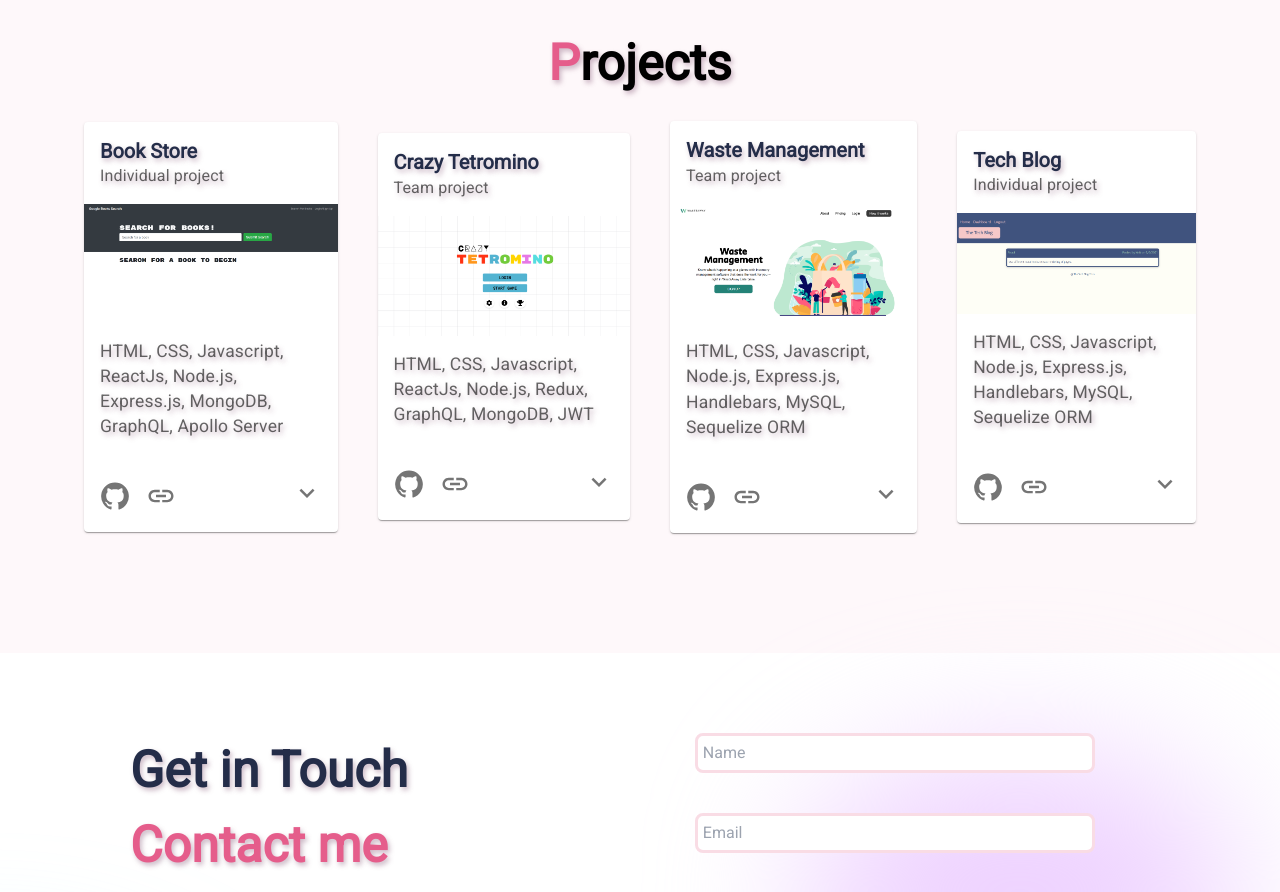
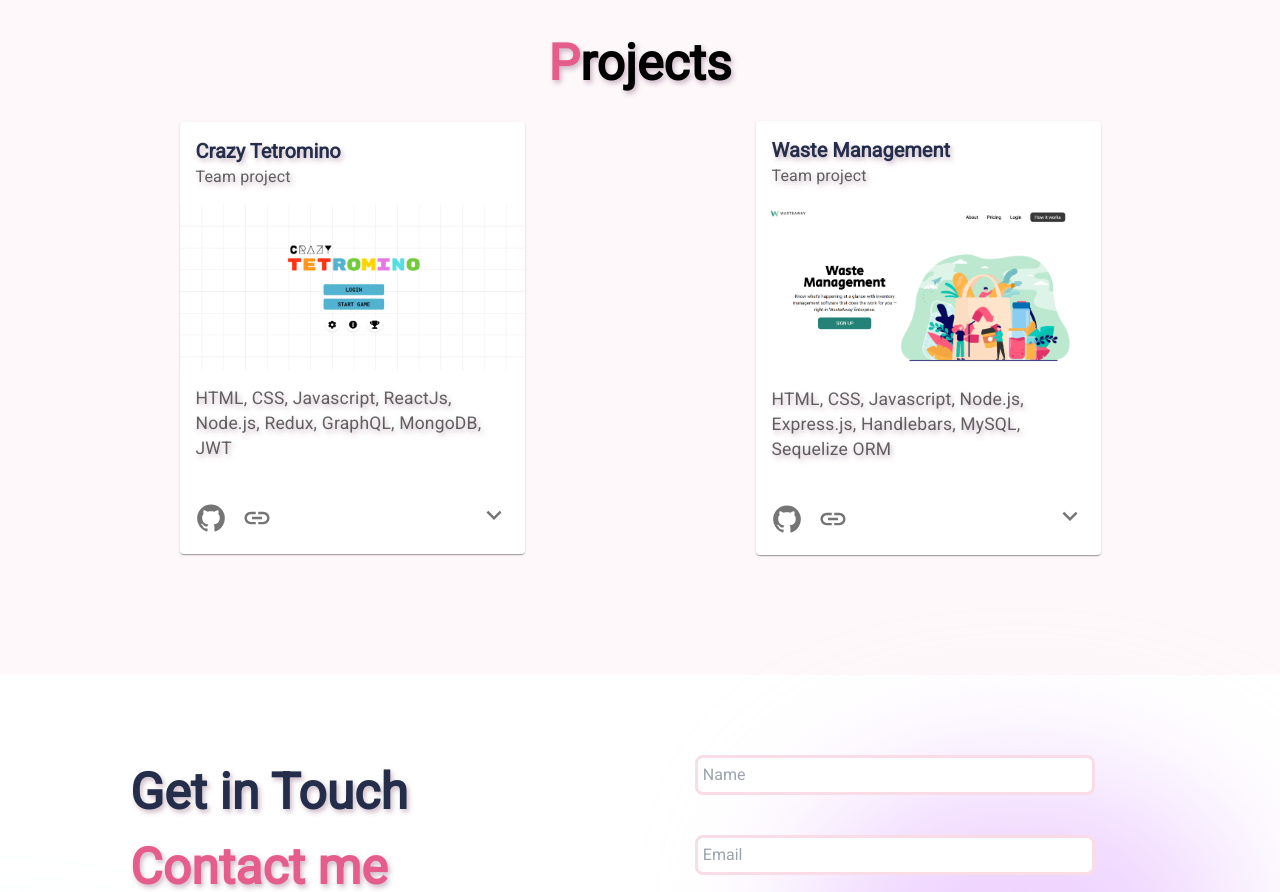
Before and after one commit to kirti18patel/kirti-portfolio, a React (Create React App) app: page / in a window 1280 px wide. Shown: the part 3840-4732 px from the top of the page. Built offline with nearby package versions, Linux system fonts and the light colour scheme.

Commit message:
project card updated

```diff
--- a/src/components/Projects/index.js
+++ b/src/components/Projects/index.js
@@ -9,16 +9,16 @@ import { themeContext } from "../../Context";
 
 const Projects = () => {
   const [projects] = useState([
-    {
-      name: 'Book Store',
-      image: project3,
-      teamsize: "Individual project",
-      github:"https://github.com/kirti18patel/book-store",
-      deployed: "https://kirti-book-search-engine.herokuapp.com/",
-      technologies: "HTML, CSS, Javascript, ReactJs, Node.js, Express.js, MongoDB, GraphQL, Apollo Server",
-      description:
-        'Book Search Engine web application allows avid readers to search books available in order to keep track of their favorite books and make a list of books that need to be purchased. The reader can also delete the book from the saved book once purchased or read.'
-    },
+    // {
+    //   name: 'Book Store',
+    //   image: project3,
+    //   teamsize: "Individual project",
+    //   github:"https://github.com/kirti18patel/book-store",
+    //   deployed: "https://kirti-book-search-engine.herokuapp.com/",
+    //   technologies: "HTML, CSS, Javascript, ReactJs, Node.js, Express.js, MongoDB, GraphQL, Apollo Server",
+    //   description:
+    //     'Book Search Engine web application allows avid readers to search books available in order to keep track of their favorite books and make a list of books that need to be purchased. The reader can also delete the book from the saved book once purchased or read.'
+    // },
     {
       name: 'Crazy Tetromino',
       image: project1,
@@ -39,16 +39,16 @@ const Projects = () => {
       description:
         'A product waste managing web application which allows business owners to manage their kitchen waste in order to lower their overhead costs and also decrease their carbon footprint.'
     },
-    {
-      name: 'Tech Blog',
-      image: project4,
-      teamsize: "Individual project",
-      github:"https://github.com/kirti18patel/tech-blog",
-      deployed: "https://salty-castle-76662.herokuapp.com/",
-      technologies: "HTML, CSS, Javascript, Node.js, Express.js, Handlebars, MySQL, Sequelize ORM",
-      description:
-        'A tech blog web application which allows developers to publish their blog posts and comment on other developers’ posts as well.'
-    }
+    // {
+    //   name: 'Tech Blog',
+    //   image: project4,
+    //   teamsize: "Individual project",
+    //   github:"https://github.com/kirti18patel/tech-blog",
+    //   deployed: "https://salty-castle-76662.herokuapp.com/",
+    //   technologies: "HTML, CSS, Javascript, Node.js, Express.js, Handlebars, MySQL, Sequelize ORM",
+    //   description:
+    //     'A tech blog web application which allows developers to publish their blog posts and comment on other developers’ posts as well.'
+    // }
   ]);
 
   const theme = useContext(themeContext);
--- a/src/components/Projects/project_card.js
+++ b/src/components/Projects/project_card.js
@@ -36,12 +36,12 @@ export default function ProjectCard({project}) {
     };
   return (
     <Card sx={{ maxWidth: 345, margin: "20px" , fontSize: "10px" }}>
-      <CardHeader
-        sx={{fontSize: "12px"}}
-        title={project.name}
-        subheader={project.teamsize}
-      />
-      <Link href={project.github} underline="none" color="inherit">
+      <Link href={project.deployed} underline="none" color="inherit">
+        <CardHeader
+          sx={{fontSize: "12px"}}
+          title={project.name}
+          subheader={project.teamsize}
+        />
         <CardMedia
           component="img"
           height="194"
```
